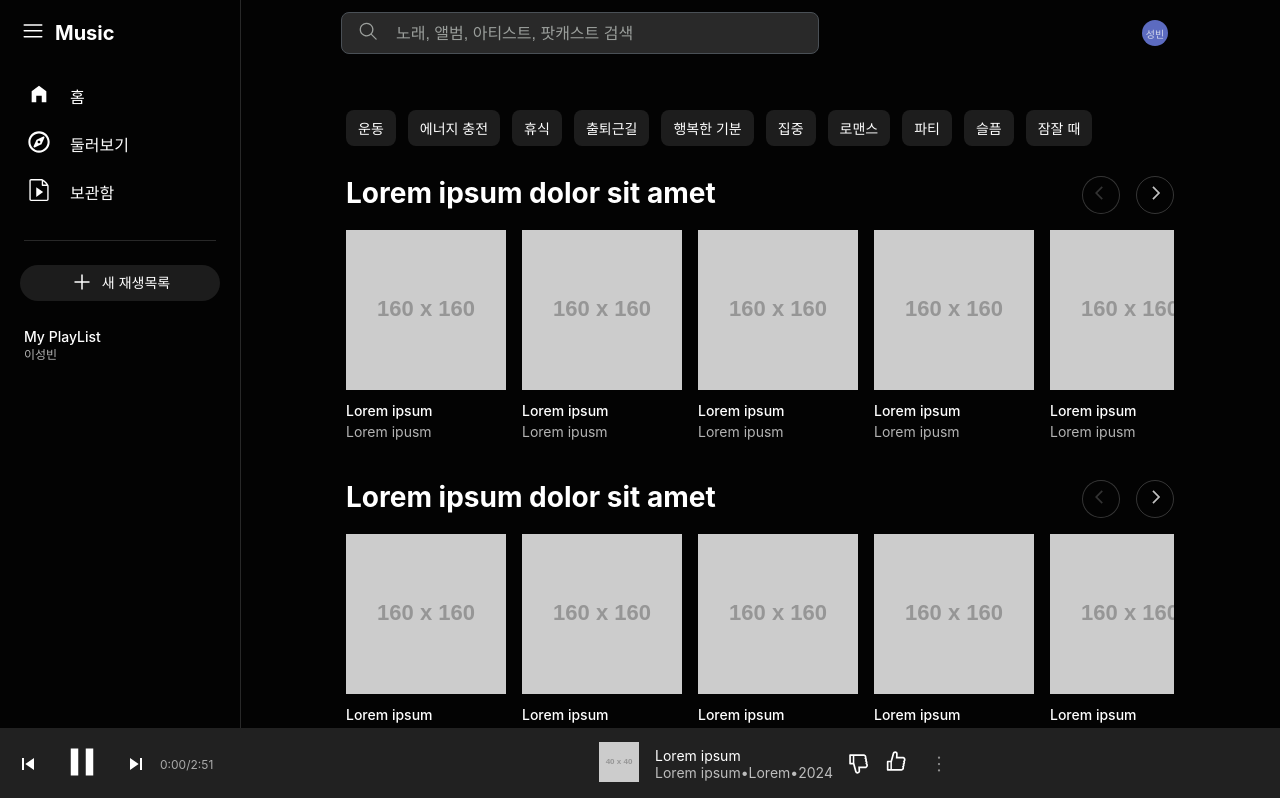
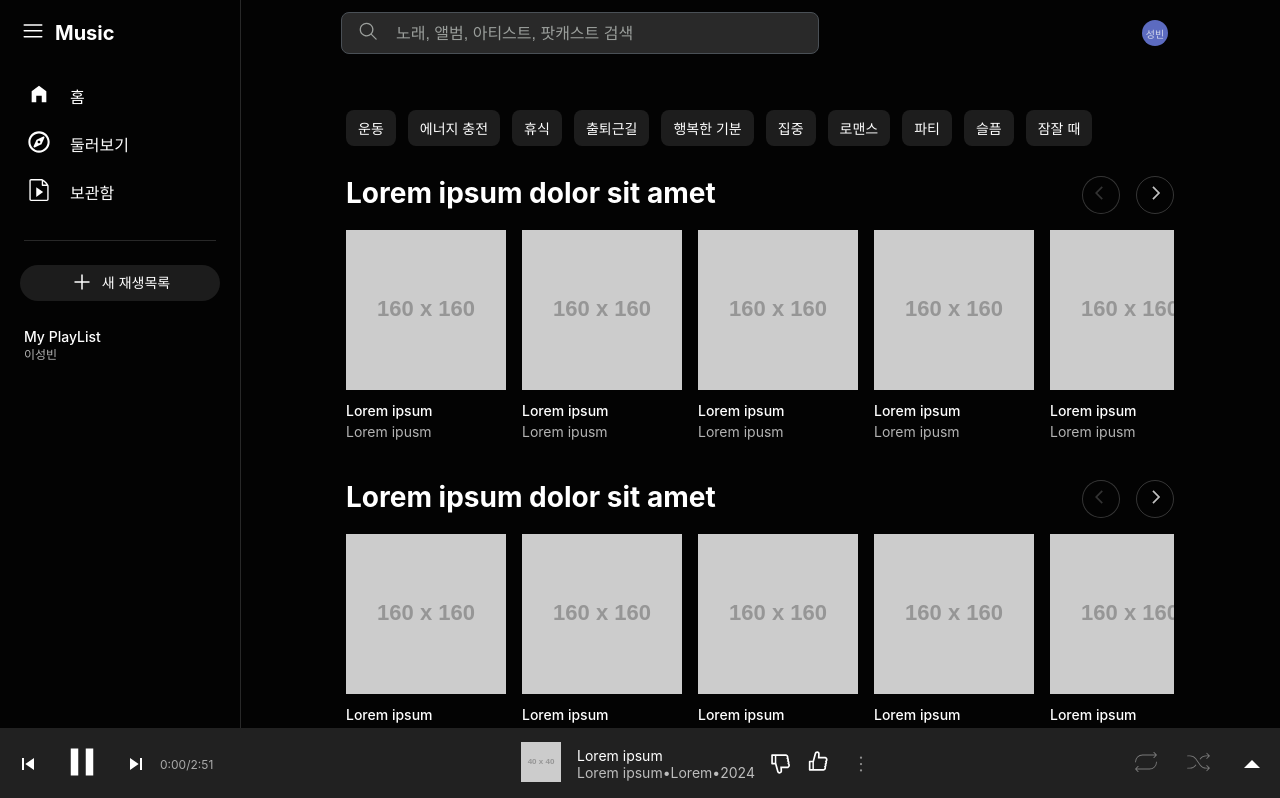
Before and after one commit to optshj/Youtube_Music, a React (Create React App) app: page / in a window 1280 px wide. Shown: the top 798 px of the page. Built offline with nearby package versions, Linux system fonts and the light colour scheme.

Commit message:
[Feat] 하단 재생바 오른쪽 버튼 구현중

```diff
--- a/src/components/player_bar/PlayerBar.tsx
+++ b/src/components/player_bar/PlayerBar.tsx
@@ -1,8 +1,10 @@
 import React from "react";
 import styled from "styled-components";
+
 import LeftControl from "./LeftControl";
 import TimeInfo from "./TimeInfo";
 import CenterControl from "./CenterControl";
+import RightControl from "./RightControl";
 
 const Wrapper = styled.div`
     visibility:visible;
@@ -34,6 +36,10 @@ const CenterContent = styled.div`
     justify-content:center;
 `
 const RightContent = styled.div`
+    display:flex;
+    align-items:center;
+    margin-right:4px;
+    justify-content:end;
 `
 function PlayerBar(){
 
@@ -48,7 +54,10 @@ function PlayerBar(){
                 <CenterContent>
                     <CenterControl></CenterControl>
                 </CenterContent>
-                <RightContent></RightContent>
+
+                <RightContent>
+                    <RightControl></RightControl>
+                </RightContent>
             </Wrapper>
         </>
     )
--- /dev/null
+++ b/src/components/player_bar/RightControl.tsx
@@ -0,0 +1,79 @@
+import React, { useState } from "react";
+import styled from "styled-components";
+
+import { PiRepeatThin } from "react-icons/pi";
+import { PiRepeatOnceThin } from "react-icons/pi";
+import { PiShuffleThin } from "react-icons/pi";
+import { IoMdArrowDropdown } from "react-icons/io";
+
+
+const Wrapper = styled.div`
+    display:flex;
+`
+const ButtonWrapper = styled.div`
+    display:flex;
+`
+const ShuffleButton = styled(PiShuffleThin)`
+    color:#7a7a7a;
+    width:28px;
+    height:28px;
+    margin-right:8px;
+    padding:8px;
+    cursor:pointer;
+    &:active{
+        color:#fff;
+    }
+`
+const RepeatWrapper = styled.div`
+    cursor:pointer;
+`
+const RepeatButtonOne = styled(PiRepeatOnceThin)`
+    color:#fff;
+    width:28px;
+    height:28px;
+    margin-right:8px;
+    padding:8px;
+`
+const RepeatButton = styled(PiRepeatThin)<{isRepeat:number}>`
+    color: ${(props) => (props.isRepeat===1 ? '#7a7a7a':'#fff')};
+    width:28px;
+    height:28px;
+    margin-right:8px;
+    padding:8px;
+`
+const PlayerPageButton = styled(IoMdArrowDropdown)<{isOpen:boolean}>`
+    color:#fff;
+    padding:8px;
+    width:32px;
+    height:32px;
+    transform: ${(props) => (props.isOpen ? 'rotate(0deg)':'rotate(180deg)')};
+    transition:transform 0.3s ease-in-out;
+    cursor:pointer;
+`
+function RightControl(){
+    const [isOpen,setIsOpen] = useState(false);
+    const [repeatStatus,setRepeatStatus] = useState(1); // 0:한곡반복 1:반복안함 2:재생목록반복
+    const onRepeat = () => {
+        if (repeatStatus === 2) {
+            setRepeatStatus(0);
+        }
+        else {
+            setRepeatStatus(repeatStatus+1);
+        }
+    }
+
+    return(
+        <>
+            <Wrapper>
+                <ButtonWrapper>
+                    <RepeatWrapper onClick={onRepeat}>
+                        {repeatStatus? <RepeatButton isRepeat={repeatStatus}></RepeatButton> : <RepeatButtonOne></RepeatButtonOne>}
+                    </RepeatWrapper>
+                    <ShuffleButton></ShuffleButton>
+                </ButtonWrapper>
+                <PlayerPageButton onClick={() => {setIsOpen(!isOpen)}} isOpen={isOpen}></PlayerPageButton>
+            </Wrapper>
+        </>
+    )
+}
+export default RightControl;
```
